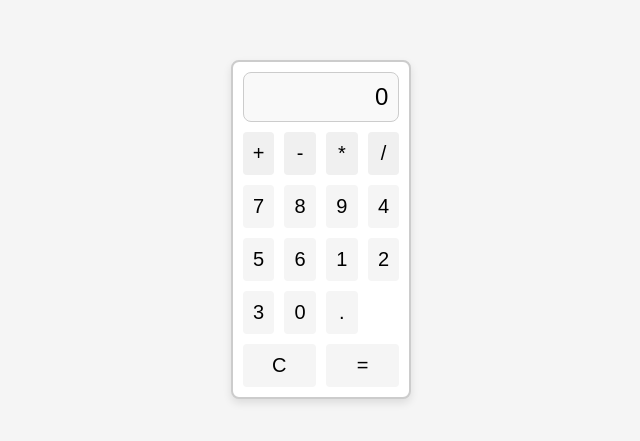
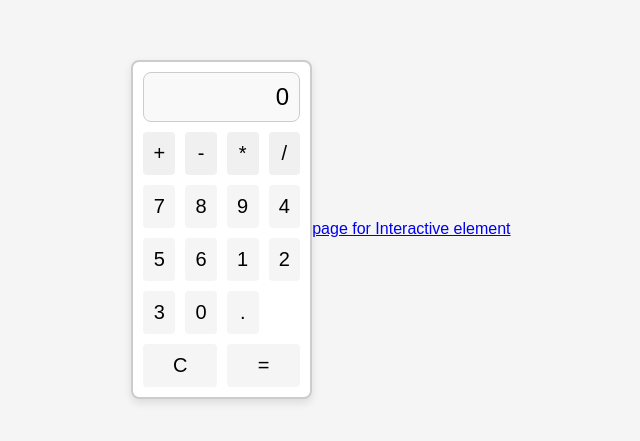
Before and after one commit to sanjayy-k/javascript, a plain HTML site: page index.html in a window 1280 px wide. Shown: the part 171-612 px from the top of the page, without its empty margins (319-959 px from the left). Drawn offline with Linux system fonts and the light colour scheme.

Commit message:
index.html

```diff
--- a/index.html
+++ b/index.html
@@ -30,6 +30,6 @@
     </div>
   </div>
   <script src="script.js"></script>
-
+  <a href="sanj.html">page for Interactive element</a>
 </body>
 </html>
```
